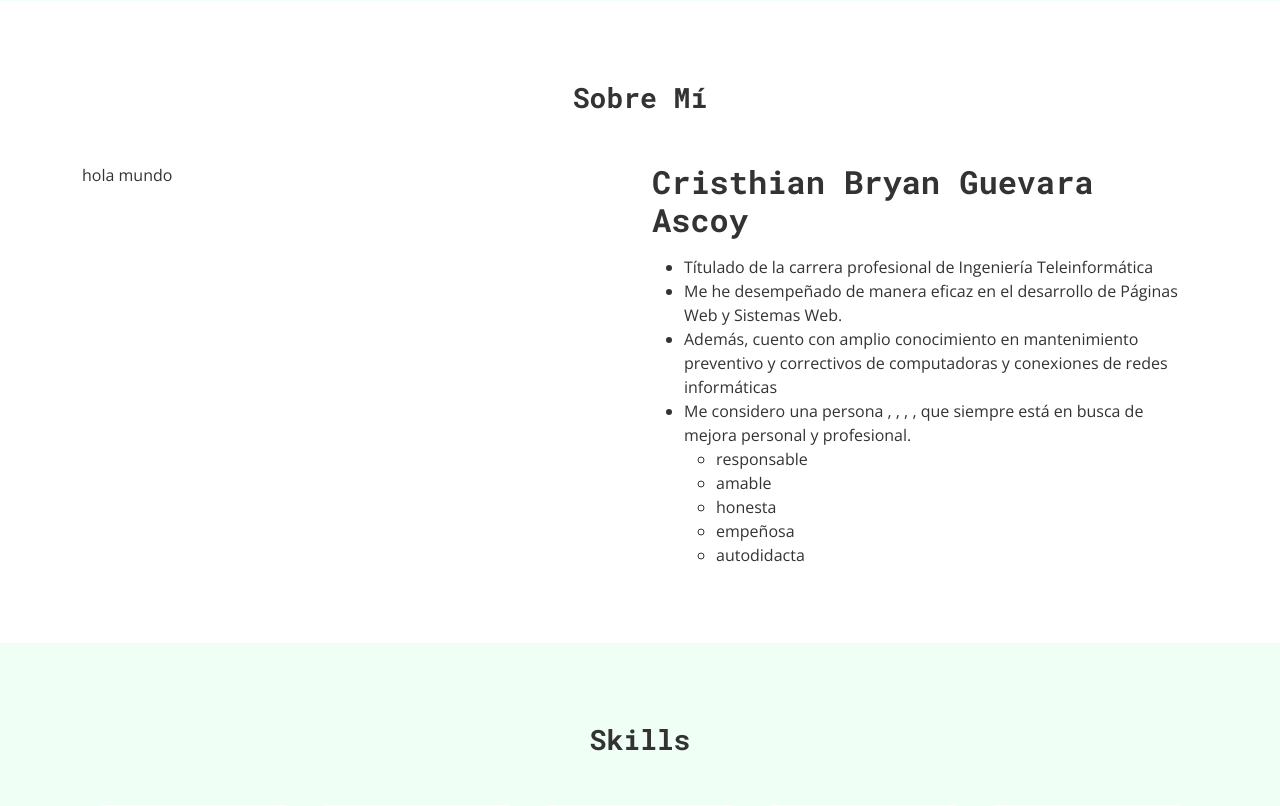
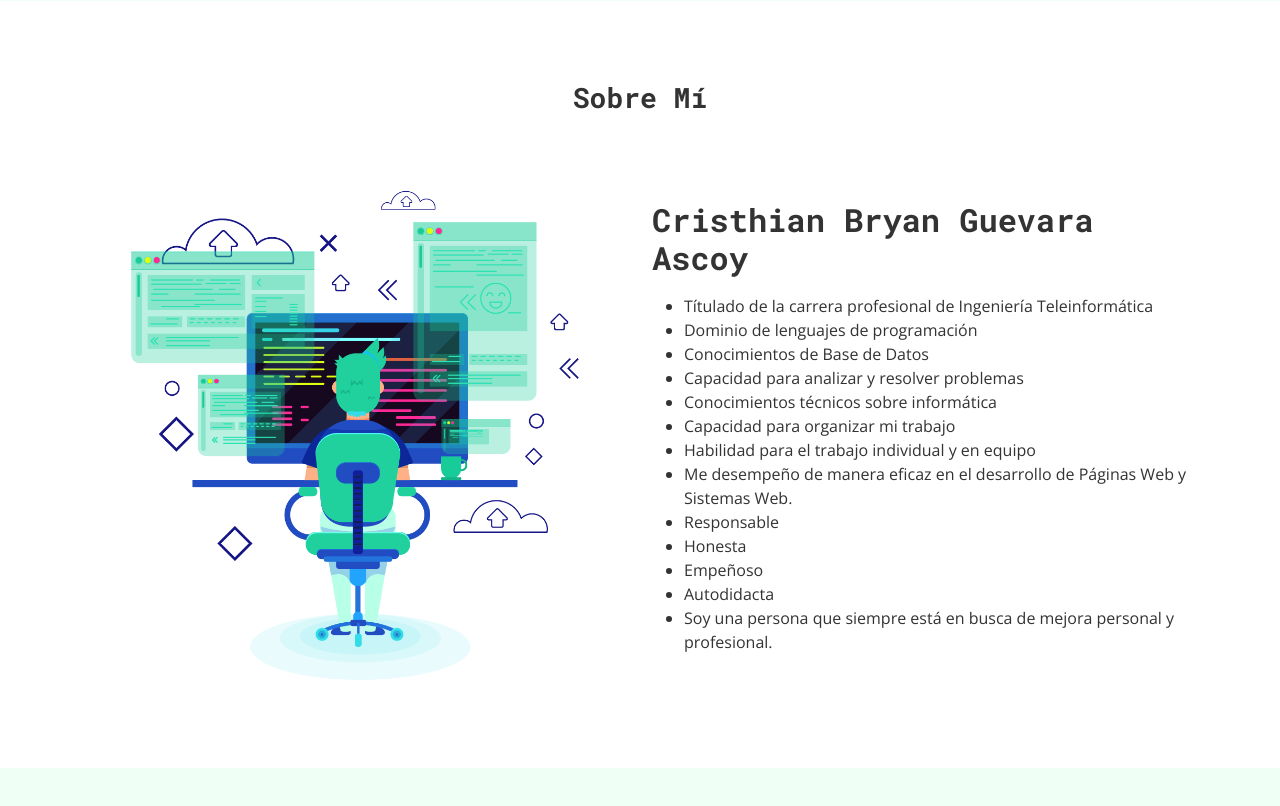
Before and after one commit to Bryan112094/portafolio, a Flask app: page / in a window 1280 px wide. Shown: the part 799-1605 px from the top of the page. Run offline with Flask 2, Linux system fonts and the light colour scheme; some libraries are stand-ins or nearby versions.

Commit message:
pagina casi terminada

```diff
--- a/static/js/main.js
+++ b/static/js/main.js
@@ -18,6 +18,22 @@
     const tooltipTriggerList = document.querySelectorAll('[data-bs-toggle="tooltip"]')
     const tooltipList = [...tooltipTriggerList].map(tooltipTriggerEl => new bootstrap.Tooltip(tooltipTriggerEl))
 
+    // Fetch all the forms we want to apply custom Bootstrap validation styles to
+    var forms = document.querySelectorAll('.needs-validation')
+
+    // Loop over them and prevent submission
+    Array.prototype.slice.call(forms)
+      .forEach(function (form) {
+        form.addEventListener('submit', function (event) {
+          if (!form.checkValidity()) {
+            event.preventDefault()
+            event.stopPropagation()
+          }
+
+          form.classList.add('was-validated')
+        }, false)
+      })
+
 })(jQuery);
 
 function posicionarMenu(){
--- a/templates/index.html
+++ b/templates/index.html
@@ -23,7 +23,7 @@
                 <li class="nav-item"><a class="nav-link" href="#sobre-mi"><i class="fas fa-user-tie"></i> SOBRE MÍ</a></li>
                 <li class="nav-item"><a class="nav-link" href="#skills"><i class="fas fa-code"></i> SKILLS</a></li>
                 <li class="nav-item"><a class="nav-link" href="#projects"><i class="fas fa-laptop-code"></i> PROYECTOS</a></li>
-                <li class="nav-item"><a class="nav-link" href=""><i class="fas fa-at"></i> CONTACTO</a></li>
+                <li class="nav-item"><a class="nav-link" href="#contact"><i class="fas fa-at"></i> CONTACTO</a></li>
             </ul></nav>
         </div>
     </header>
@@ -47,29 +47,29 @@
                 </div>
             </div>
         </div></section>
-        <section id="sobre-mi"><div class="container"><div class="row">
+        <section id="sobre-mi"><div class="container"><div class="row d-flex justify-content-between align-items-center">
             <div class="col-12 text-center">
                 <h3 class="roboto-mono-b mb-5 color-3">Sobre Mí</h3>
             </div>
-            <div class="col-6">hola mundo</div>
+            <div class="col-6 text-center">
+                <img src="{{ url_for('static', filename='images/sobre-mi.png') }}" alt="">
+            </div>
             <div class="col-6">
                 <h2 class="roboto-mono-b mb-3 color2">Cristhian Bryan Guevara Ascoy</h2>
                 <ul>
                     <li>Títulado de la carrera profesional de Ingeniería Teleinformática</li>
-                    <li>Me he desempeñado de manera eficaz en el desarrollo de Páginas Web y Sistemas Web.</li>
-                    <li>Además, cuento con amplio conocimiento en
-                        mantenimiento preventivo y correctivos de computadoras y
-                        conexiones de redes informáticas</li>
-                    <li>Me considero una persona , , , , que siempre está en
-                        busca de mejora personal y profesional.
-                        <ul>
-                            <li>responsable</li>
-                            <li>amable</li>
-                            <li>honesta</li>
-                            <li>empeñosa</li>
-                            <li>autodidacta</li>
-                        </ul>
-                    </li>
+                    <li>Dominio de lenguajes de programación</li>
+                    <li>Conocimientos de Base de Datos</li>
+                    <li>Capacidad para analizar y resolver problemas</li>
+                    <li>Conocimientos técnicos sobre informática</li>
+                    <li>Capacidad para organizar mi trabajo</li>
+                    <li>Habilidad para el trabajo individual y en equipo</li>
+                    <li>Me desempeño de manera eficaz en el desarrollo de Páginas Web y Sistemas Web.</li>
+                    <li>Responsable</li>
+                    <li>Honesta</li>
+                    <li>Empeñoso</li>
+                    <li>Autodidacta</li>
+                    <li>Soy una persona que siempre está en busca de mejora personal y profesional.</li>
                 </ul>
             </div>
         </div></div></section>
@@ -282,7 +282,36 @@
                 </div>
             </div></div>
         </div></div></section>
-        <section id="contact" class="fondo-general"></section>
+        <section id="contact" class="fondo-general"><div class="container"><div class="row d-flex justify-content-between align-items-center">
+            <div class="col-6">
+                <h4 class="roboto-mono-s color-3">Contáctame por mis redes sociales o envíame un mensaje por el formulario</h4>
+                <div class="d-flex flex-row justify-content-between align-items-center mt-4 botones tooltip-demo">
+                    <a href="" class="btn btn-dark" data-bs-toggle="tooltip" data-bs-placement="top" data-bs-title="GitHub"><i class="fab fa-github"></i></a>
+                    <a href="" class="btn btn-dark" data-bs-toggle="tooltip" data-bs-placement="top" data-bs-title="LinkedIn"><i class="fab fa-linkedin"></i></a>
+                    <a href="" class="btn btn-dark" data-bs-toggle="tooltip" data-bs-placement="top" data-bs-title="Facebook"><i class="fab fa-facebook"></i></a>
+                    <a href="" class="btn btn-dark" data-bs-toggle="tooltip" data-bs-placement="top" data-bs-title="Instagram"><i class="fab fa-instagram"></i></a>
+                    <a href="" class="btn btn-dark" data-bs-toggle="tooltip" data-bs-placement="top" data-bs-title="WhatsApp"><i class="fab fa-whatsapp"></i></a>
+                </div>
+            </div>
+            <div class="col-6"><form class="row needs-validation" novalidate>
+                <div class="mb-3">
+                    <label for="nombre" class="form-label">Nombre Completo</label>
+                    <input type="text" class="form-control" id="nombre" name="nombre" required>
+                    <div class="invalid-feedback">Nombre requerido</div>
+                </div>
+                <div class="mb-3">
+                    <label for="correo" class="form-label">E-mail</label>
+                    <input type="email" class="form-control" id="correo" name="correo" required>
+                    <div class="invalid-feedback">Correo requerido</div>
+                </div>
+                <div class="mb-3">
+                    <label for="mensaje" class="form-label">Mensaje</label>
+                    <textarea class="form-control" id="mensaje" name="mensaje" required></textarea>
+                    <div class="invalid-feedback">Mensaje requerido</div>
+                </div>
+                <div class="mb-3"><button type="submit" class="btn btn-primary">Enviar</button></div>
+            </form></div>
+        </div></div></section>
     </main>
     <footer><div class="container justify-content-center">
         <p>Hecho con &#128151;, por Cristhian Bryan Guevara Ascoy</p>
```
Also changed, not shown: static/images/sobre-mi.png (added).
